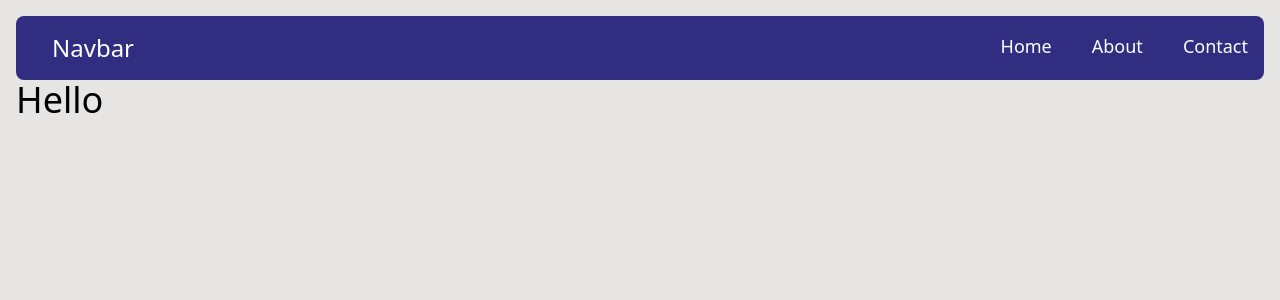
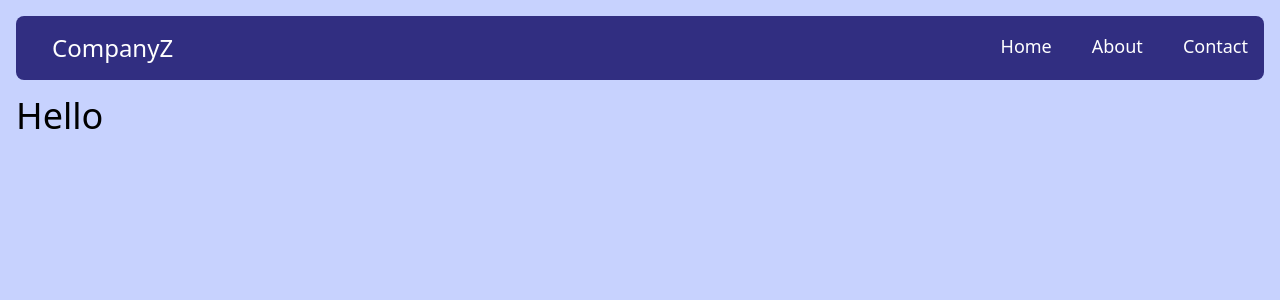
Before and after one commit to kaiwalyakoparkar/Full-Stack-Development-Learning-Path, a React (Create React App) app in the folder Front-End/Tailwind CSS/React Js X Tailwind Css/landing-page/: page / in a window 1280 px wide. Shown: the top 300 px of the page. Built offline with nearby package versions, Linux system fonts and the light colour scheme.

Commit message:
feat: :rocket: Final touches to navbar and background

```diff
--- a/Front-End/Tailwind CSS/React Js X Tailwind Css/landing-page/public/index.html
+++ b/Front-End/Tailwind CSS/React Js X Tailwind Css/landing-page/public/index.html
@@ -11,7 +11,7 @@
     />
     <title>Landing Page</title>
   </head>
-  <body class="bg-stone-200 p-4">
+  <body class="bg-indigo-200 p-4">
     <noscript>You need to enable JavaScript to run this app.</noscript>
     <div id="root"></div>
   </body>
--- a/Front-End/Tailwind CSS/React Js X Tailwind Css/landing-page/src/Components/Navbar/Navbar.js
+++ b/Front-End/Tailwind CSS/React Js X Tailwind Css/landing-page/src/Components/Navbar/Navbar.js
@@ -1,8 +1,8 @@
 export default function Navbar() {
     return (
-        <div className="bg-indigo-900 text-white p-2 h-16 rounded-lg flex">
+        <div className="bg-indigo-900 text-white p-2 mb-4 h-16 rounded-lg flex">
             <div className="flex w-4/5">
-                <h1 className="mx-5 p-2 text-2xl">Navbar</h1>
+                <h1 className="mx-5 p-2 text-2xl">CompanyZ</h1>
             </div>
             <div className="flex space-x-10 p-2 text-lg">
                 <p className="cursor-pointer hover:text-amber-400 transition duration-150 ease-out hover:ease-in">Home</p>
```
